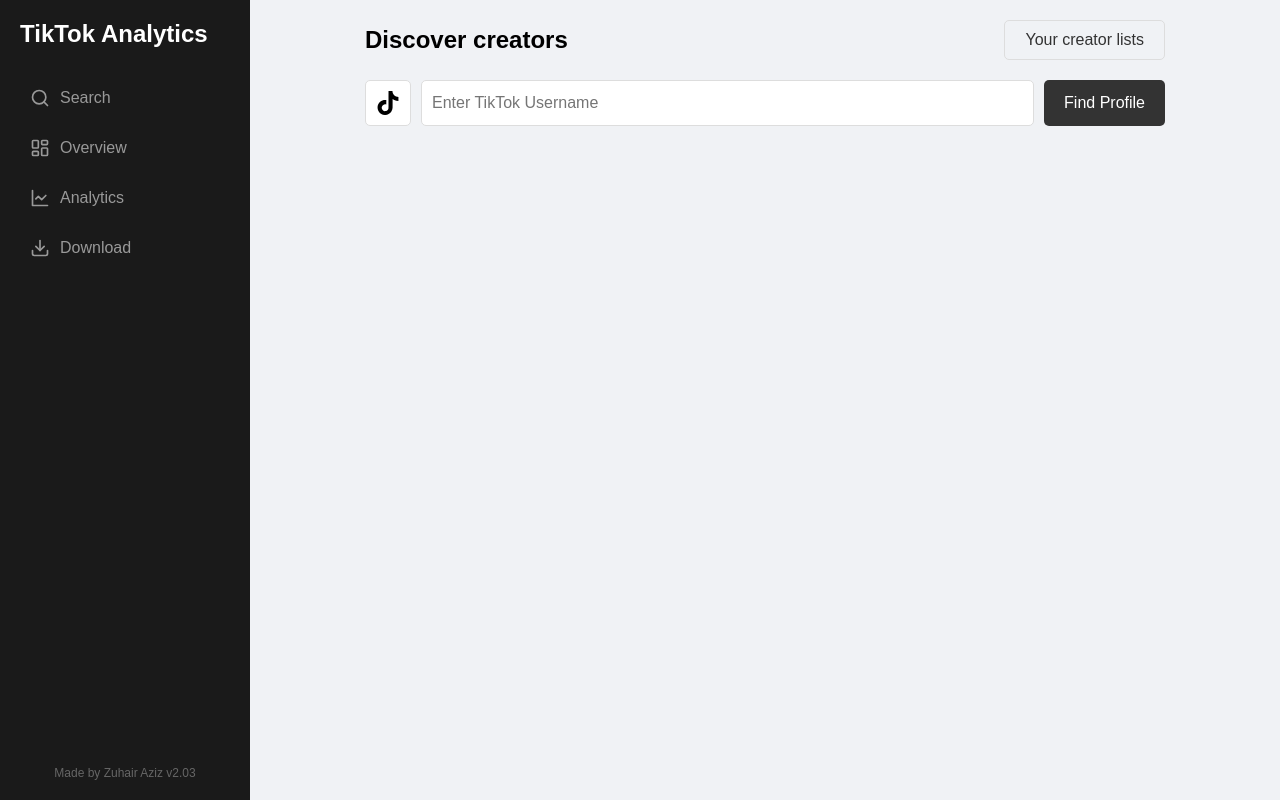
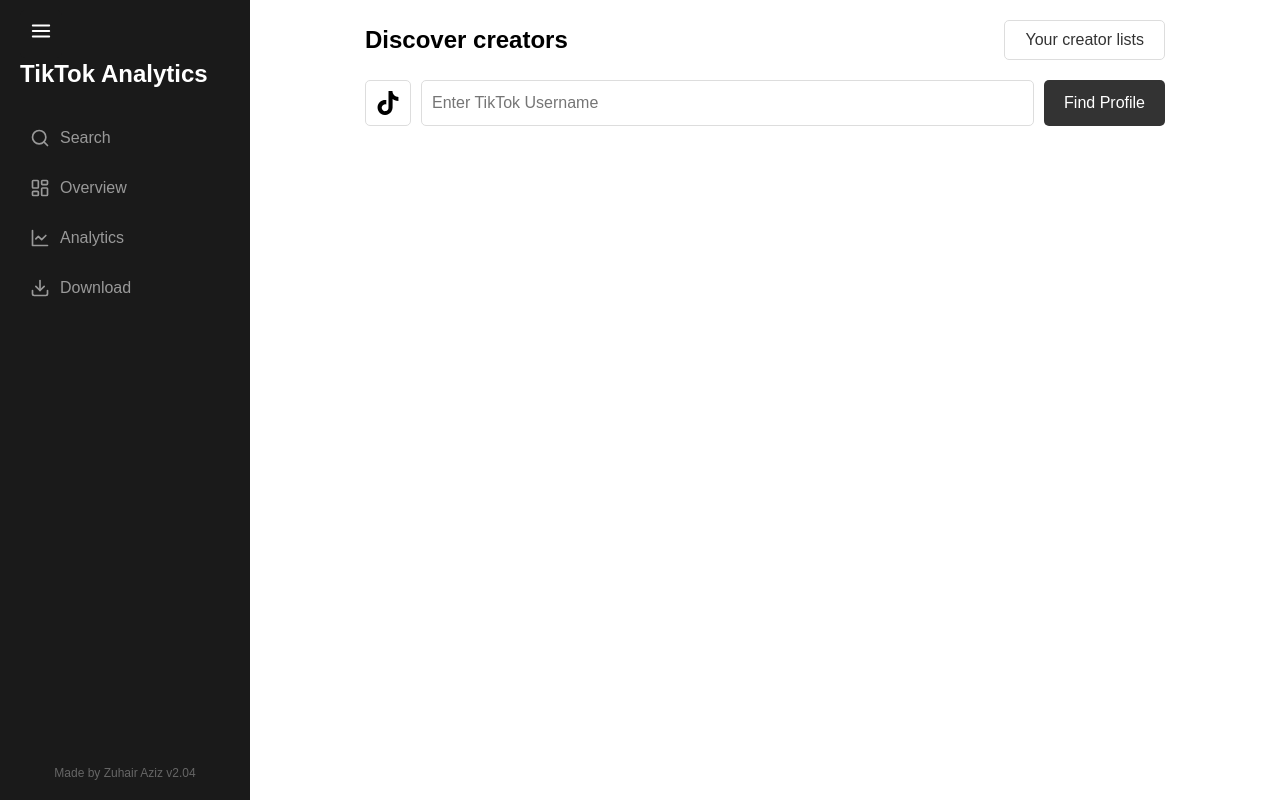
Before and after one commit to SANNNNN-123/TikTok_Downloader, a Flask app: page / in a window 1280 px wide. Run offline with Flask 3, Linux system fonts and the light colour scheme; some libraries are stand-ins or nearby versions.

Commit message:
Update visualization

```diff
--- a/app.py
+++ b/app.py
@@ -118,5 +118,5 @@
 
 
 if __name__ == '__main__':
-    #init_db()
+    init_db()
     app.run(debug=True)
--- a/src/analytics.py
+++ b/src/analytics.py
@@ -133,7 +133,7 @@
         # Find the maximum count for y-axis
         max_y_value = max(max(views, default=0), max(likes, default=0))
 
-         # Create the Plotly figure
+        # Create the Plotly figure
         fig = go.Figure()
 
         # Add traces for views and likes
@@ -177,7 +177,7 @@
                 range=[months.index(initial_x_range[0]), months.index(initial_x_range[-1])]
             ),
             yaxis=dict(
-                title='Count',
+                showticklabels=False,
                 showgrid=True,
                 gridcolor='rgba(0,0,0,0.1)',
                 showline=True,
--- a/static/script.js
+++ b/static/script.js
@@ -1,4 +1,21 @@
 document.addEventListener('DOMContentLoaded', function () {
+
+    // Sidebar menu open and close
+    const sidebar = document.getElementById('sidebar');
+    const sidebarToggle = document.getElementById('sidebarToggle');
+    const content = document.querySelector('.content');
+
+    sidebarToggle.addEventListener('click', function() {
+        sidebar.classList.toggle('collapsed');
+
+        if (sidebar.classList.contains('collapsed')) {
+            content.style.marginLeft = `${getComputedStyle(document.documentElement).getPropertyValue('--sidebar-collapsed-width')}`;
+        } else {
+            content.style.marginLeft = `${getComputedStyle(document.documentElement).getPropertyValue('--sidebar-width')}`;
+        }
+    });
+
+
     // Highlight the current page in the navigation
     const currentPage = window.location.pathname.split('/').pop();
     const navItems = document.querySelectorAll('.nav-item');
@@ -23,6 +40,8 @@
     const loadingState = document.getElementById('loading-state');
 
 
+
+
     // Search functionality
     if (searchButton && searchInput && searchResults) {
         searchButton.addEventListener('click', async function (e) {
@@ -30,23 +49,46 @@
             const username = searchInput.value.trim();
 
             if (username) {
-                // Display a loading state
+                // Reset and show loading elements
                 searchButton.disabled = true;
-                searchResults.textContent = 'Searching...';
+                const loadingContainer = document.getElementById('loading-container');
+                const progressBar = document.getElementById('progress-bar');
+                const progressText = document.getElementById('progress-text');
+
+                loadingContainer.style.display = 'block';
+                searchResults.textContent = '';
                 if (profileInfo) profileInfo.style.display = 'none';
+
+                // Simulate progress while waiting for API response
+                let progress = 0;
+                const progressInterval = setInterval(() => {
+                    if (progress < 90) {  // Only go up to 90% until we get actual response
+                        progress += Math.random() * 15;  // Random increment for more natural feel
+                        progress = Math.min(progress, 90);  // Don't exceed 90%
+                        progressBar.style.width = `${progress}%`;
+                        progressText.textContent = `${Math.round(progress)}%`;
+                    }
+                }, 200);
 
                 try {
                     const formData = new FormData();
                     formData.append('name', username);
 
-                    // Send a POST request to the API
                     const response = await fetch('/api/search', {
                         method: 'POST',
                         body: formData
                     });
 
                     const data = await response.json();
-                    searchResults.textContent = ''; // Clear search results
+
+                    // Complete the progress bar
+                    clearInterval(progressInterval);
+                    progressBar.style.width = '100%';
+                    progressText.textContent = '100%';
+
+                    // Hide loading container after a short delay
+                    setTimeout(() => {
+                        loadingContainer.style.display = 'none';
 
                         if (data.status === 'success') {
                             // Display success message
@@ -77,8 +119,12 @@
                         } else {
                             showError(data.message || 'An error occurred while searching.');
                         }
+                    }, 500);
+
                 } catch (error) {
+                    clearInterval(progressInterval);
                     console.error('Error:', error);
+                    loadingContainer.style.display = 'none';
                     showError('An error occurred while searching. Please try again.');
                 } finally {
                     searchButton.disabled = false;
--- a/static/style.css
+++ b/static/style.css
@@ -1,3 +1,9 @@
+:root {
+    --sidebar-width: 250px;
+    --sidebar-collapsed-width: 80px;
+    --transition-speed: 0.3s;
+}
+
 * {
     margin: 0;
     padding: 0;
@@ -6,26 +12,79 @@
 
 body {
     font-family: Arial, sans-serif;
-    background-color: #f0f2f5;
+    /*background-color: #f0f2f5; */
+    margin: 0;
+    padding: 0;
 }
 
 .layout {
     display: flex;
     min-height: 100vh;
+    position: relative;
 }
 
 .sidebar {
-    width: 250px;
+    width: var(--sidebar-width);
     background-color: #1A1A1A;
     color: white;
     padding: 20px;
     display: flex;
     flex-direction: column;
+    transition: width var(--transition-speed) ease;
+    position: fixed;
+    top: 0;
+    left: 0;
+    bottom: 0;
+    z-index: 1000;
+}
+
+
+.sidebar.collapsed {
+    width: var(--sidebar-collapsed-width);
+}
+
+.sidebar.collapsed .nav-text {
+    display: none;
+}
+
+.sidebar.collapsed .nav-item svg {
+    margin-right: 0;
+}
+
+.sidebar.collapsed .sidebar-title {
+    visibility: hidden;
+}
+
+.sidebar.collapsed .sidebar-footer {
+    display: none;
+}
+
+.sidebar-toggle {
+    position: fixed;
+    top: 10px;
+    z-index: 1001;
+    background-color: #1A1A1A;
+    border: none;
+    color: white;
+    font-size: 24px;
+    cursor: pointer;
+    padding: 10px;
+    border-radius: 5px;
+    transition: left var(--transition-speed) ease;
+}
+
+.sidebar-toggle svg {
+    width: 22px;
+    height: 22px;
 }
 
 .sidebar-title {
     font-size: 24px;
+    margin-top: 40px;
     margin-bottom: 30px;
+    white-space: nowrap;
+    overflow: hidden;
+    text-overflow: ellipsis;
 }
 
 .sidebar-nav {
@@ -48,21 +107,45 @@
     color: white;
 }
 
+.sidebar.collapsed .nav-item {
+    justify-content: center;
+    padding: 10px 0;
+}
+
 .nav-item svg {
     width: 20px;
     height: 20px;
     margin-right: 10px;
 }
 
+.nav-text {
+    white-space: nowrap;
+    overflow: hidden;
+    text-overflow: ellipsis;
+}
+
+.sidebar.collapsed .nav-text {
+    display: none;
+}
+
 .sidebar-footer {
     font-size: 12px;
     color: #666;
     text-align: center;
+    white-space: nowrap;
+    overflow: hidden;
+    text-overflow: ellipsis;
 }
 
 .content {
     flex-grow: 1;
     padding: 20px;
+    margin-left: var(--sidebar-width);
+    transition: margin-left var(--transition-speed) ease;
+}
+
+.sidebar.collapsed + .content {
+    margin-left: var(--sidebar-collapsed-width);
 }
 
 .search-page {
--- a/templates/base.html
+++ b/templates/base.html
@@ -3,27 +3,33 @@
 <head>
     <meta charset="UTF-8">
     <meta name="viewport" content="width=device-width, initial-scale=1.0">
-    <title>TikTok Analytics</title>
+    <title> TikTok Analytics</title>
     <link rel="stylesheet" href="{{ url_for('static', filename='style.css') }}">
     <script src="https://cdn.plot.ly/plotly-latest.min.js"></script>
-
 </head>
 <body>
     <div class="layout">
-        <aside class="sidebar">
+        <aside class="sidebar" id="sidebar">
+            <button id="sidebarToggle" class="sidebar-toggle">
+                <svg viewBox="0 0 24 24" fill="none" stroke="currentColor" stroke-width="2" stroke-linecap="round" stroke-linejoin="round">
+                    <line x1="3" y1="12" x2="21" y2="12"></line>
+                    <line x1="3" y1="6" x2="21" y2="6"></line>
+                    <line x1="3" y1="18" x2="21" y2="18"></line>
+                </svg>
+            </button>
             <h1 class="sidebar-title">TikTok Analytics</h1>
             <nav class="sidebar-nav">
                 <a href="/search" class="nav-item" data-page="search">
                     <svg viewBox="0 0 24 24" fill="none" stroke="currentColor" stroke-width="2" stroke-linecap="round" stroke-linejoin="round"><circle cx="11" cy="11" r="8"/><path d="m21 21-4.3-4.3"/></svg>
-                    Search
+                    <span class="nav-text">Search</span>
                 </a>
                 <a href="/overview" class="nav-item" data-page="overview">
                     <svg viewBox="0 0 24 24" fill="none" stroke="currentColor" stroke-width="2" stroke-linecap="round" stroke-linejoin="round"><rect width="7" height="9" x="3" y="3" rx="1"/><rect width="7" height="5" x="14" y="3" rx="1"/><rect width="7" height="9" x="14" y="12" rx="1"/><rect width="7" height="5" x="3" y="16" rx="1"/></svg>
-                    Overview
+                    <span class="nav-text">Overview</span>
                 </a>
                 <a href="/analytics" class="nav-item" data-page="analytics">
                     <svg viewBox="0 0 24 24" fill="none" stroke="currentColor" stroke-width="2" stroke-linecap="round" stroke-linejoin="round"><path d="M3 3v18h18"/><path d="m19 9-5 5-4-4-3 3"/></svg>
-                    Analytics
+                    <span class="nav-text">Analytics</span>
                 </a>
                 <a href="/download" class="nav-item" data-page="download">
                     <svg viewBox="0 0 24 24" fill="none" stroke="currentColor" stroke-width="2" stroke-linecap="round" stroke-linejoin="round">
@@ -31,11 +37,11 @@
                         <polyline points="7 10 12 15 17 10"/>
                         <line x1="12" x2="12" y1="15" y2="3"/>
                     </svg>
-                    Download
+                    <span class="nav-text">Download</span>
                 </a>
             </nav>
             <div class="sidebar-footer">
-                Made by Zuhair Aziz v2.03
+                Made by Zuhair Aziz v2.04
             </div>
         </aside>
         <main class="content">
--- a/templates/search.html
+++ b/templates/search.html
@@ -15,6 +15,16 @@
         <input type="text" id="search-input" placeholder="Enter TikTok Username" class="search-input">
         <button id="search-button" class="btn btn-primary">Find Profile</button>
     </div>
+
+    <!-- Add loading bar container -->
+    <div id="loading-container" class="loading-container" style="display: none;">
+        <div class="progress-wrapper">
+            <div id="progress-bar" class="progress-bar"></div>
+        </div>
+        <div id="progress-text" class="progress-text">0%</div>
+    </div>
+
+
     <div id="search-results" class="search-results"></div>
     <div id="profile-info" class="profile-info" style="display: none;">
         <div class="profile-header">
```
Also changed, not shown: other parts of static/style.css (+66 -7 lines), 1 other file. Lines whose indentation alone changed are shown as unchanged.
